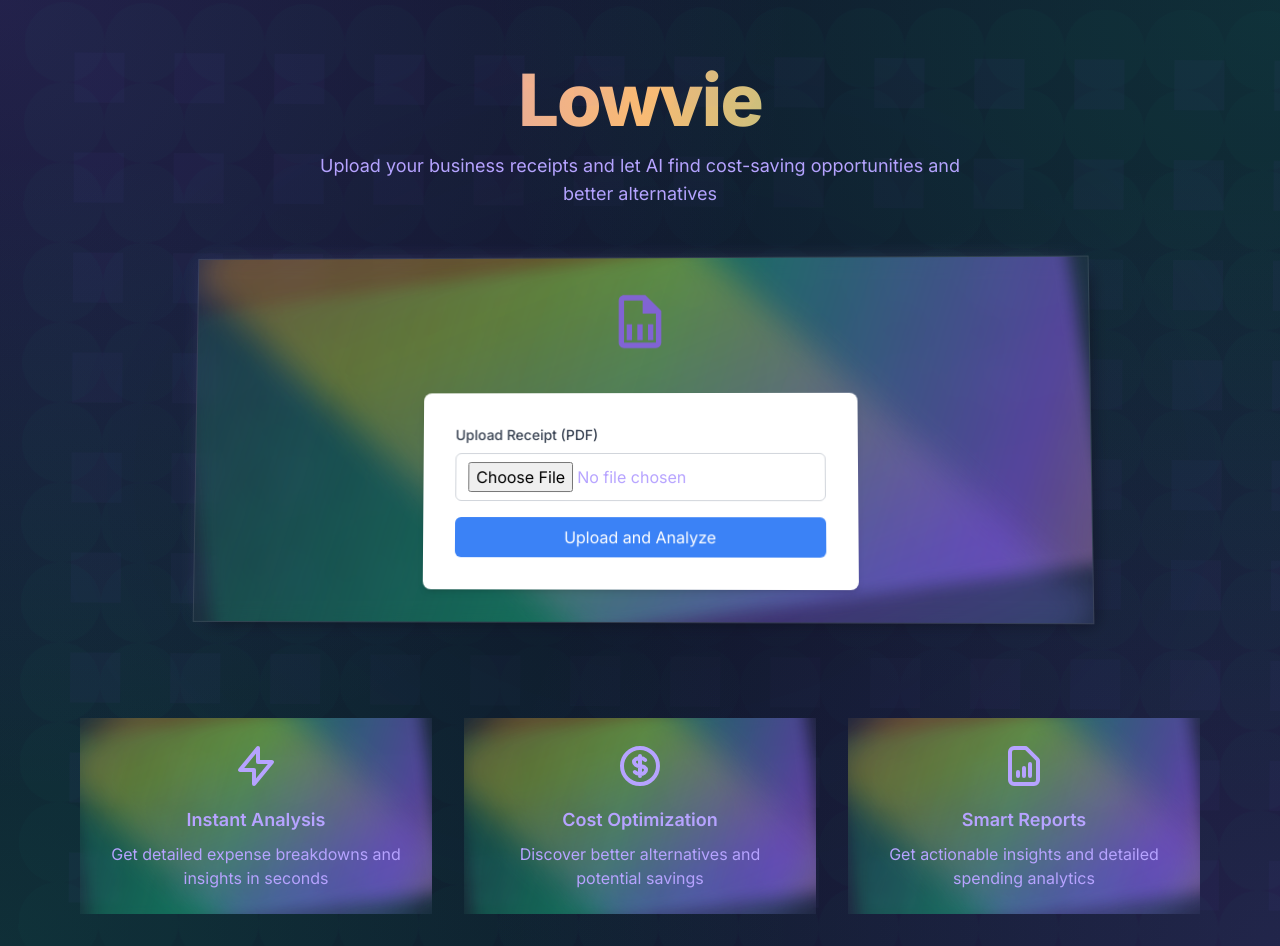
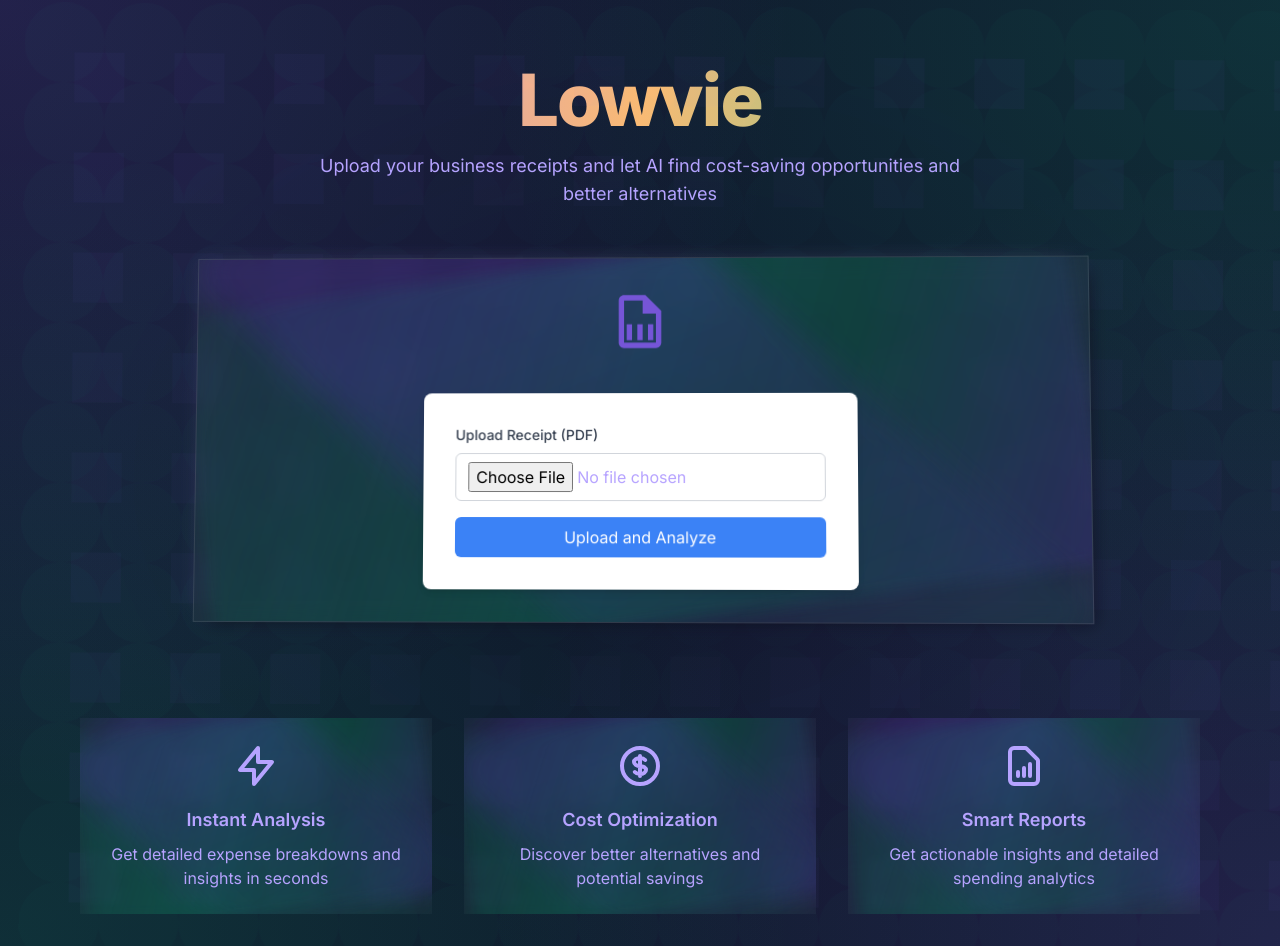
Before and after one commit to aryalsushant/lowvie, a Next.js app in the folder frontend/: page / in a window 1280 px wide. Built offline with nearby package versions, Linux system fonts and the light colour scheme.

Commit message:
keeping colors more simple

```diff
--- a/frontend/app/globals.css
+++ b/frontend/app/globals.css
@@ -221,23 +221,24 @@ body {
   inset: -2px;
   background: linear-gradient(115deg,
     transparent 0%,
-    #ff4d4d 10%,
-    #ff9933 20%,
-    #ffcc00 30%,
-    #8B5CF6 50%,
-    #10B981 70%,
+    #4c1d95 10%, /* darker purple */
+    #5b21b6 20%, /* dark purple */
+    #6d28d9 30%, /* medium purple */
+    #4c1d95 40%,
+    #065f46 60%, /* dark emerald */
+    #047857 70%, /* medium emerald */
     transparent 100%
   );
   background-size: 200% 200%;
   animation: fireGlow 4s ease infinite;
-  opacity: 0.5;
+  opacity: 0.4;
   z-index: -1;
   filter: blur(8px);
 }
 
 .glow-border::after {
   filter: blur(16px);
-  opacity: 0.3;
+  opacity: 0.2;
   animation-duration: 6s;
   animation-direction: reverse;
 }
```
